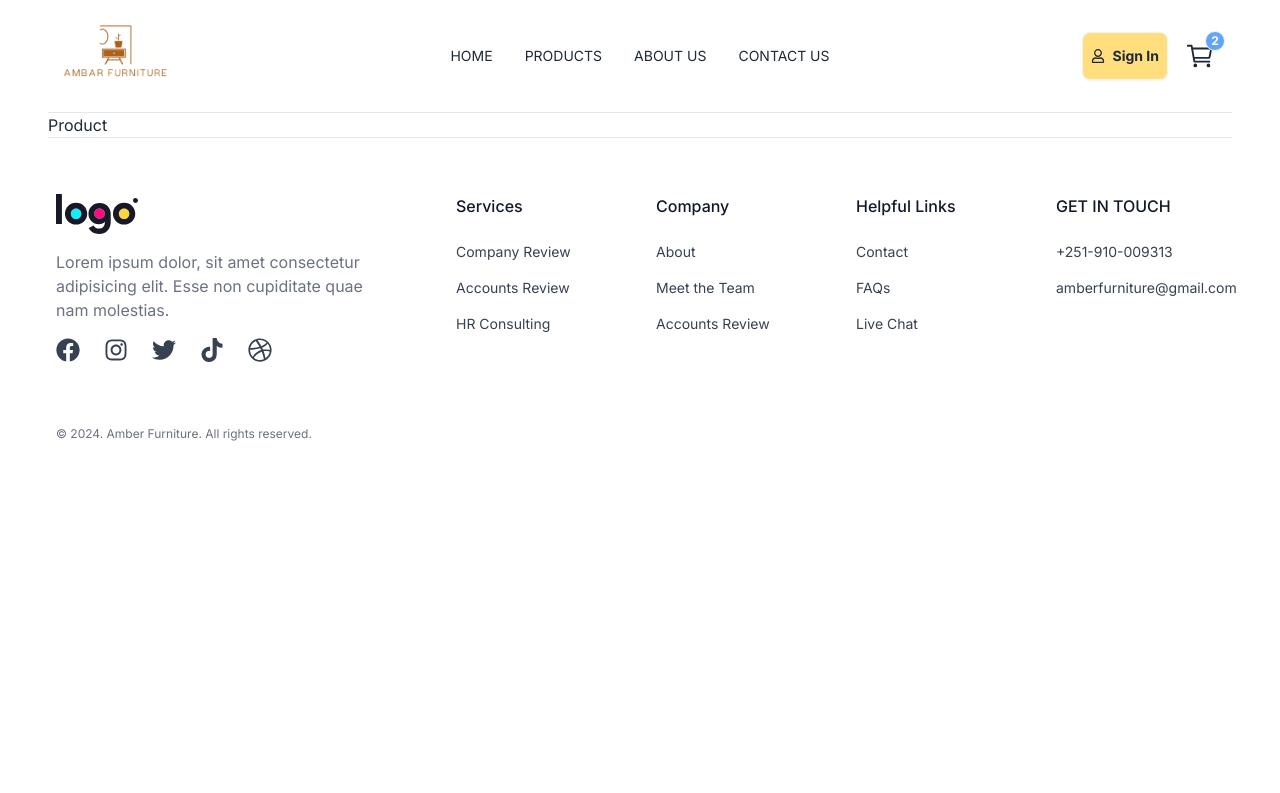
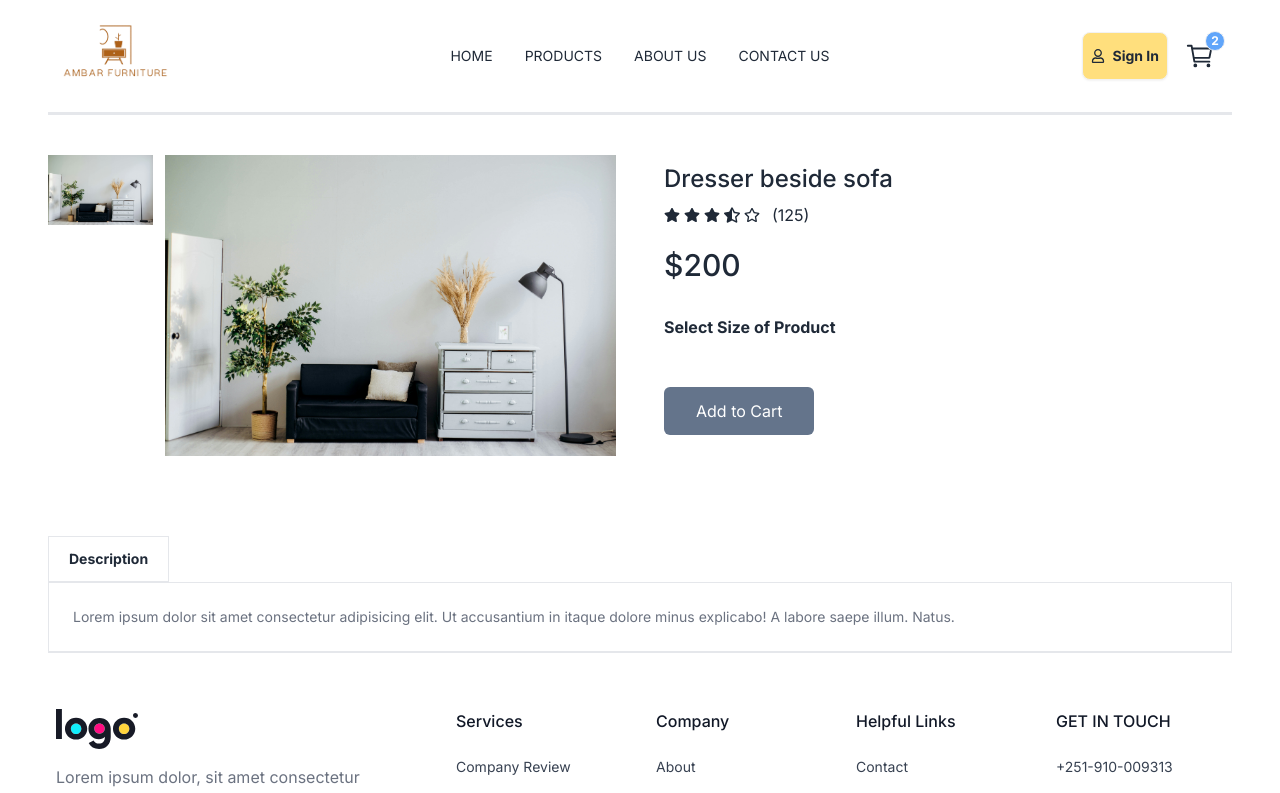
Before and after one commit to eliasdewa/amber-furniture, a React (Vite) app in the folder frontend/: page /product/1 in a window 1280 px wide. Shown: the top 793 px of the page. Built offline with nearby package versions, Linux system fonts and the light colour scheme.

Commit message:
Detail of a single product page created

```diff
--- a/frontend/src/components/home/ProductSection.jsx
+++ b/frontend/src/components/home/ProductSection.jsx
@@ -28,6 +28,7 @@ const ProductSection = () => {
             id={product._id}
             img={product.img}
             title={product.title}
+            description={product.description}
             prevPrice={product.prevPrice}
             newPrice={product.newPrice}
             category={product.category}
--- a/frontend/src/data/data.js
+++ b/frontend/src/data/data.js
@@ -21,8 +21,9 @@ export const NavItems = [
 export const ProductItems = [
   {
     _id: 1,
-    img: "/images/home1.jpg",
+    img: ["/images/home1.jpg"],
     title: "Dresser beside sofa",
+    description: "Description about the product",
     prevPrice: "$140,00",
     newPrice: "200",
     category: "Home",
@@ -31,8 +32,9 @@ export const ProductItems = [
   },
   {
     _id: 2,
-    img: "/images/home2.jpg",
+    img: ["/images/home2.jpg"],
     title: "Wooden Table",
+    description: "Description about the product",
     prevPrice: "$140,00",
     newPrice: "200",
     category: "Home",
@@ -40,8 +42,9 @@ export const ProductItems = [
   },
   {
     _id: 3,
-    img: "/images/home3.jpg",
+    img: ["/images/home3.jpg"],
     title: "Grey couch",
+    description: "Description about the product",
     prevPrice: "$140,00",
     newPrice: "200",
     category: "Home",
@@ -50,8 +53,9 @@ export const ProductItems = [
   },
   {
     _id: 4,
-    img: "/images/home4.jpg",
+    img: ["/images/home4.jpg"],
     title: "Gray chairs",
+    description: "Description about the product",
     prevPrice: "$140,00",
     newPrice: "200",
     category: "Home",
@@ -60,8 +64,9 @@ export const ProductItems = [
   },
   {
     _id: 5,
-    img: "/images/bedroom1.jpg",
+    img: ["/images/bedroom1.jpg"],
     title: "Wooden headboard",
+    description: "Description about the product",
     prevPrice: "$140,00",
     newPrice: "200",
     category: "Bedroom",
@@ -70,8 +75,9 @@ export const ProductItems = [
   },
   {
     _id: 6,
-    img: "/images/bedroom2.jpg",
+    img: ["/images/bedroom2.jpg"],
     title: "Beautiful modern bed",
+    description: "Description about the product",
     prevPrice: "$140,00",
     newPrice: "50",
     category: "Bedroom",
@@ -79,8 +85,9 @@ export const ProductItems = [
   },
   {
     _id: 7,
-    img: "/images/bedroom3.jpg",
+    img: ["/images/bedroom3.jpg"],
     title: "A large bed",
+    description: "Description about the product",
     prevPrice: "$140,00",
     newPrice: "50",
     category: "Bedroom",
@@ -89,8 +96,9 @@ export const ProductItems = [
   },
   {
     _id: 8,
-    img: "/images/bedroom4.jpg",
+    img: ["/images/bedroom4.jpg"],
     title: "Double bed",
+    description: "Description about the product",
     prevPrice: "$140,00",
     newPrice: "200",
     category: "Bedroom",
@@ -99,8 +107,9 @@ export const ProductItems = [
 
   {
     _id: 9,
-    img: "/images/dining1.jpg",
+    img: ["/images/dining1.jpg"],
     title: "Wooden dining",
+    description: "Description about the product",
     prevPrice: "$140,00",
     newPrice: "200",
     category: "Dining",
@@ -109,8 +118,9 @@ export const ProductItems = [
 
   {
     _id: 10,
-    img: "/images/dining2.jpg",
+    img: ["/images/dining2.jpg"],
     title: "Rectangular brown table",
+    description: "Description about the product",
     prevPrice: "$140,00",
     newPrice: "150",
     category: "Dining",
@@ -119,8 +129,9 @@ export const ProductItems = [
   },
   {
     _id: 11,
-    img: "/images/dining3.jpg",
+    img: ["/images/dining3.jpg"],
     title: "Dining table beside two chairs",
+    description: "Description about the product",
     prevPrice: "$140,00",
     newPrice: "150",
     category: "Dining",
@@ -129,8 +140,9 @@ export const ProductItems = [
   },
   {
     _id: 12,
-    img: "/images/dining4.jpg",
+    img: ["/images/dining4.jpg"],
     title: "Dining table set",
+    description: "Description about the product",
     prevPrice: "$140,00",
     newPrice: "150",
     category: "Dining",
@@ -138,8 +150,9 @@ export const ProductItems = [
   },
   {
     _id: 13,
-    img: "/images/cafe1.jpg",
+    img: ["/images/cafe1.jpg"],
     title: "Orange chairs and a white table",
+    description: "Description about the product",
     prevPrice: "$140,00",
     newPrice: "150",
     category: "Cafe",
@@ -147,8 +160,9 @@ export const ProductItems = [
   },
   {
     _id: 14,
-    img: "/images/cafe2.jpg",
+    img: ["/images/cafe2.jpg"],
     title: "Comfort Chairs",
+    description: "Description about the product",
     prevPrice: "$140,00",
     newPrice: "150",
     category: "Cafe",
@@ -158,8 +172,9 @@ export const ProductItems = [
 
   {
     _id: 15,
-    img: "/images/cafe3.jpg",
+    img: ["/images/cafe3.jpg"],
     title: "Wooden table with chairs",
+    description: "Description about the product",
     prevPrice: "$140,00",
     newPrice: "100",
     category: "Cafe",
@@ -167,8 +182,9 @@ export const ProductItems = [
   },
   {
     _id: 16,
-    img: "/images/cafe4.jpg",
+    img: ["/images/cafe4.jpg"],
     title: "Beautiful chairs and table",
+    description: "Description about the product",
     prevPrice: "$140,00",
     newPrice: "100",
     category: "Cafe",
@@ -176,8 +192,9 @@ export const ProductItems = [
   },
   {
     _id: 17,
-    img: "/images/office1.jpg",
+    img: ["/images/office1.jpg"],
     title: "Office rolling chairs and table",
+    description: "Description about the product",
     prevPrice: "$140,00",
     newPrice: "100",
     category: "Office",
@@ -185,8 +202,9 @@ export const ProductItems = [
   },
   {
     _id: 18,
-    img: "/images/office2.jpg",
+    img: ["/images/office2.jpg"],
     title: "Desk with a glass top and wooden legs",
+    description: "Description about the product",
     prevPrice: "$140,00",
     newPrice: "100",
     category: "Office",
@@ -194,8 +212,9 @@ export const ProductItems = [
   },
   {
     _id: 19,
-    img: "/images/office3.jpg",
+    img: ["/images/office3.jpg"],
     title: "Office Space, front desk",
+    description: "Description about the product",
     prevPrice: "$140,00",
     newPrice: "50",
     category: "Office",
@@ -203,8 +222,9 @@ export const ProductItems = [
   },
   {
     _id: 20,
-    img: "/images/office4.jpg",
+    img: ["/images/office4.jpg"],
     title: "Ottomans and chairs",
+    description: "Description about the product",
     prevPrice: "$140,00",
     newPrice: "50",
     category: "Office",
@@ -218,6 +238,7 @@ export const testimonials = [
     id: 1,
     name: "John Doe",
     title: "John Doe",
+    description: "Description about the product",
     image: "/images/user1.jpg",
     description:
       "Lorem ipsum dolor sit amet, consectetur adipiscing elit. Sed vel velit in purus semper cursus.",
@@ -226,6 +247,7 @@ export const testimonials = [
     id: 2,
     name: "Jane Smith",
     title: "John Doe",
+    description: "Description about the product",
     image: "/images/user2.jpg",
     description:
       "Nullam auctor, purus sed gravida congue, justo velit faucibus lectus, ac aliquet metus arcu eu felis.",
@@ -234,6 +256,7 @@ export const testimonials = [
     id: 3,
     name: "Mike Johnson",
     title: "John Doe",
+    description: "Description about the product",
     image: "/images/user3.jpg",
     description:
       "Morbi ac purus vel ipsum consectetur fermentum. Donec vitae orci at dolor consectetur molestie.",
@@ -242,6 +265,7 @@ export const testimonials = [
     id: 4,
     name: "Sarah Williams",
     title: "John Doe",
+    description: "Description about the product",
     image: "/images/user4.jpg",
     description:
       "In vel arcu at neque viverra congue. Nulla facilisi. Sed vel velit in purus semper cursus.",
@@ -250,6 +274,7 @@ export const testimonials = [
     id: 5,
     name: "David Brown",
     title: "John Doe",
+    description: "Description about the product",
     image: "/images/user5.jpg",
     description:
       "Nullam auctor, purus sed gravida congue, justo velit faucibus lectus, ac aliquet metus arcu eu felis.",
@@ -258,6 +283,7 @@ export const testimonials = [
     id: 6,
     name: "Emily Davis",
     title: "John Doe",
+    description: "Description about the product",
     image: "/images/user6.jpg",
     description:
       "Morbi ac purus vel ipsum consectetur fermentum. Donec vitae orci at dolor consectetur molestie.",
--- a/frontend/src/pages/Product.jsx
+++ b/frontend/src/pages/Product.jsx
@@ -1,6 +1,90 @@
+import { useContext, useEffect, useState } from "react";
+import { useParams } from "react-router-dom";
+import { ShopContext } from "../context/ShopContext";
+import { FaRegStar, FaStar, FaStarHalfAlt } from "react-icons/fa";
+
 const Product = () => {
-  return (
-    <div>Product</div>
-  )
+  const {productId} = useParams();
+  // console.log(productId);
+  // get all products
+  const {ProductItems} = useContext(ShopContext);
+  const [productData, setProductData] = useState(false);
+
+  const [image, setImage] = useState('');
+
+  const fetchProductData = async () => {
+    ProductItems.map((item) => {
+      if (item._id === parseInt(productId)) {
+        setProductData(item);
+        // console.log(item);
+        setImage(item.img[0]); // Assuming first image is the main image for now
+        return null;
+      }
+    })
+  }
+  useEffect(() => {
+    fetchProductData();
+  }, [productId, ProductItems]);
+  return productData ? (
+    <div className="border-t-2 pt-10 transition-opacity ease-in duration-500 opacity-100">
+      {/* Product Data */}
+      <div className="flex gap-12 flex-col sm:flex-row">
+        {/* Product Image */}
+        <div className="flex-1 flex flex-col-reverse sm:flex-row gap-3">
+          <div className="flex sm:flex-col overflow-x-auto justify-between sm:justify-normal sm:w-[18.7%] w-full">
+            {
+              productData.img.map((item, index) => (
+                <img
+                  key={index}
+                  src={item}
+                  alt="product image"
+                  className="w-[24%] sm:w-full sm:mb-3 flex-shrink-0 cursor-pointer"
+                  onClick={() => setImage(item)}
+                />
+              ))
+            }
+          </div>
+          {/* Main image */}
+          <div className="w-full sm:w-[80%]">
+            <img
+              src={image}
+              alt="product image"
+              className="w-full h-auto"
+            />
+          </div>
+        </div>
+        {/* Product Info */}
+        <div className="flex-1">
+          <h1 className="font-medium text-2xl mt-2">{productData.title}</h1>
+          <div className="flex items-center gap-1 mt-2">
+            <FaStar />
+            <FaStar />
+            <FaStar />
+            <FaStarHalfAlt />
+            <FaRegStar />
+            <p className="pl-2">(125)</p>
+          </div>
+          <p className="mt-5 text-3xl font-medium">${productData.newPrice}</p>
+          <div className="flex flex-col gap-4 my-8">
+            <p className="font-semibold">Select Size of Product</p>
+            <div className="flex gap-2">
+
+            </div>
+          </div>
+          <button className="py-3 px-8 text-white bg-slate-500 active:bg-slate-700 rounded-md">Add to Cart</button>
+        </div>
+      </div>
+      {/* Description and Review */}
+      <div className="mt-20">
+        <div className="flex">
+          <b className="border px-5 py-3 text-sm">Description</b>
+        </div>
+        <div className="flex flex-col gap-4 border px-6 py-6 text-sm text-gray-500">
+          <p>Lorem ipsum dolor sit amet consectetur adipisicing elit. Ut accusantium in itaque dolore minus explicabo! A labore saepe illum. Natus.</p>
+        </div>
+      </div>
+      {/* Display related product */}
+    </div>
+  ) : <div className="opacity-0"></div>
 }
 export default Product
```
Also changed, not shown: frontend/src/components/ProductCard.jsx (+7 -27 lines), frontend/src/components/home/HeroSection.jsx (+13 -4 lines), 1 other file (tests, documents, lock files or other folders).
